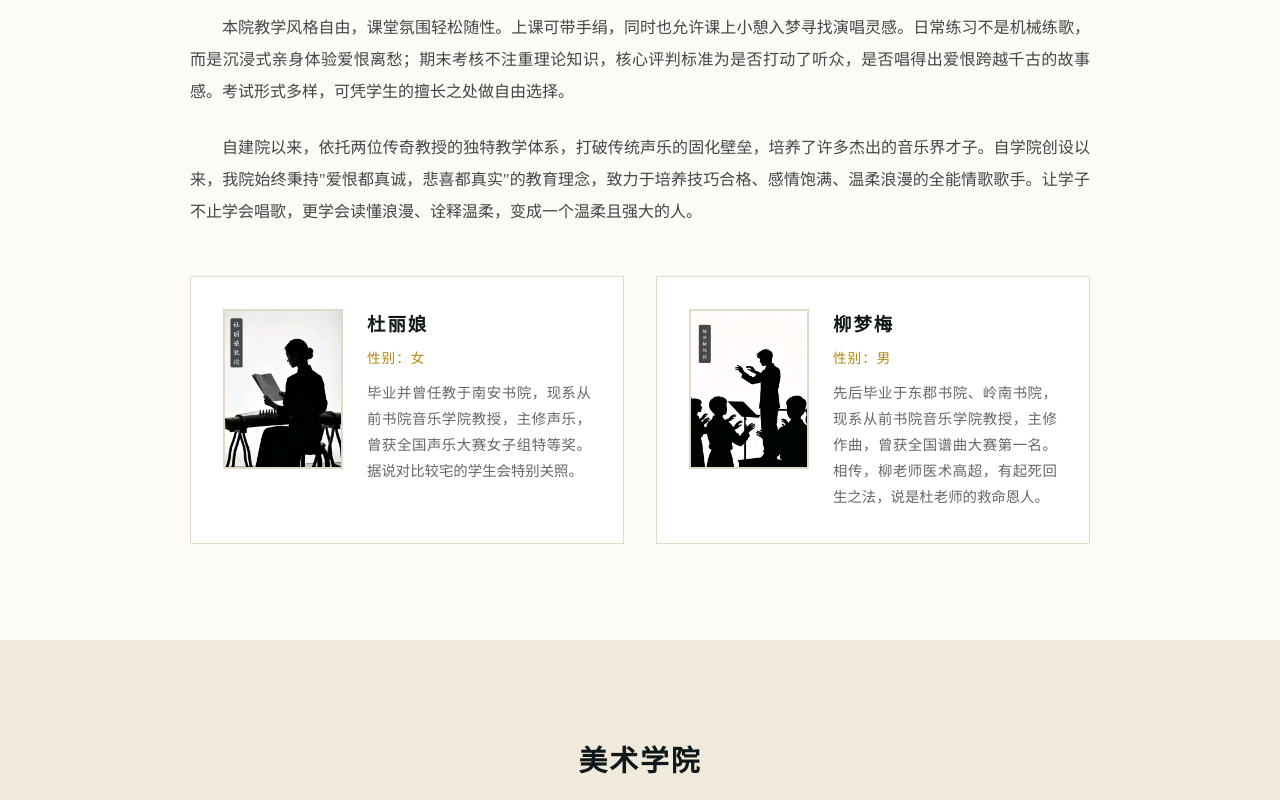
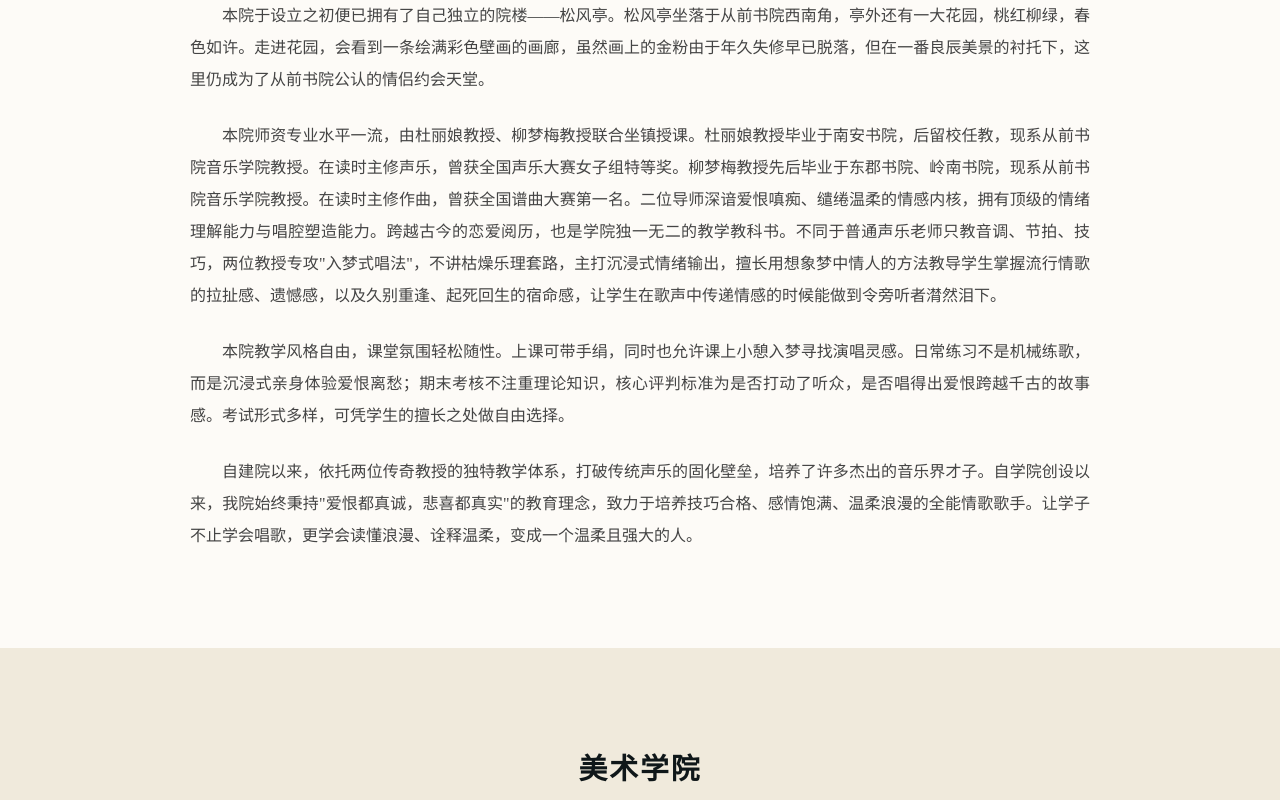
Before and after one commit to miaopan607/Once-Upon-An-Academy, a Vue app: page /faculty in a window 1280 px wide. Shown: the part 1560-2360 px from the top of the page. Built offline with nearby package versions, Linux system fonts and the light colour scheme; the HTML template or start-up script is replaced by a standard one.

Commit message:
feat: 学院先放老师图片，再放后面的介绍

```diff
--- a/src/views/Faculty.vue
+++ b/src/views/Faculty.vue
@@ -129,11 +129,8 @@ const colleges = [
       <section class="section-padding" v-for="(college, idx) in colleges" :key="college.name" :class="idx % 2 === 1 ? 'bg-alt' : ''">
         <div class="container">
           <div class="college-block">
-            <div class="college-intro">
-              <div class="section-header">
-                <h2 class="title-primary">{{ college.name }}</h2>
-              </div>
-              <p class="college-desc" v-for="(para, i) in college.desc" :key="i">{{ para }}</p>
+            <div class="section-header college-title">
+              <h2 class="title-primary">{{ college.name }}</h2>
             </div>
             <div class="college-mentors">
               <div class="mentor-card" v-for="mentor in college.mentors" :key="mentor.name">
@@ -146,6 +143,9 @@ const colleges = [
                   <p class="mentor-desc">{{ mentor.desc }}</p>
                 </div>
               </div>
+            </div>
+            <div class="college-intro">
+              <p class="college-desc" v-for="(para, i) in college.desc" :key="i">{{ para }}</p>
             </div>
           </div>
         </div>
@@ -265,8 +265,13 @@ const colleges = [
   margin: 0 auto;
 }
 
+.college-title {
+  text-align: center;
+  margin-bottom: 2rem;
+}
+
 .college-intro {
-  margin-bottom: 3rem;
+  margin-top: 3rem;
   text-align: center;
 }
 
```
